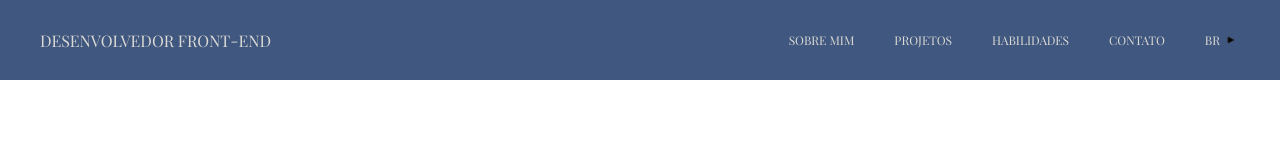
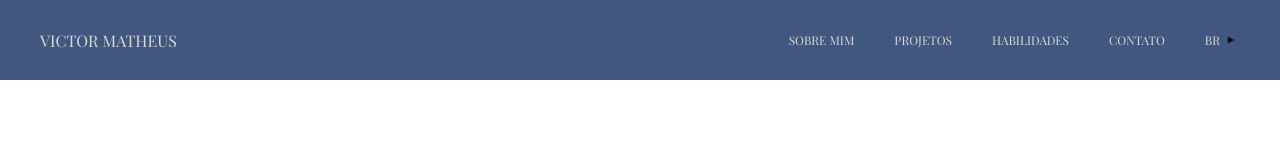
Before and after one commit to V-Matheus/portfolio, a website: page index.html in a window 1280 px wide. Drawn offline with Linux system fonts and the light colour scheme.

```diff
--- a/index.html
+++ b/index.html
@@ -15,7 +15,7 @@
   <header>
     <nav>
       <ul class="header-menu">
-        <li><a id="home" href="./">Desenvolvedor Front-End</a></li>
+        <li><a id="home" href="./">Victor Matheus</a></li>
         <div class="header-links">
           <li><a href="#sobre">Sobre Mim</a></li>
           <li><a href="#projetos">Projetos</a></li>
```
Also changed, not shown: css/header.css (line endings or trailing spaces), css/img/criativando.jpg (added), css/img/dev-week.png (added), css/img/dio.svg (added), css/img/foto-perfil-edit.png (added), css/img/origamid.svg (added), css/img/potencia-tech.png (added), css/img/reportagem1.jpg (added), css/img/reportagem2.jpg (added).
